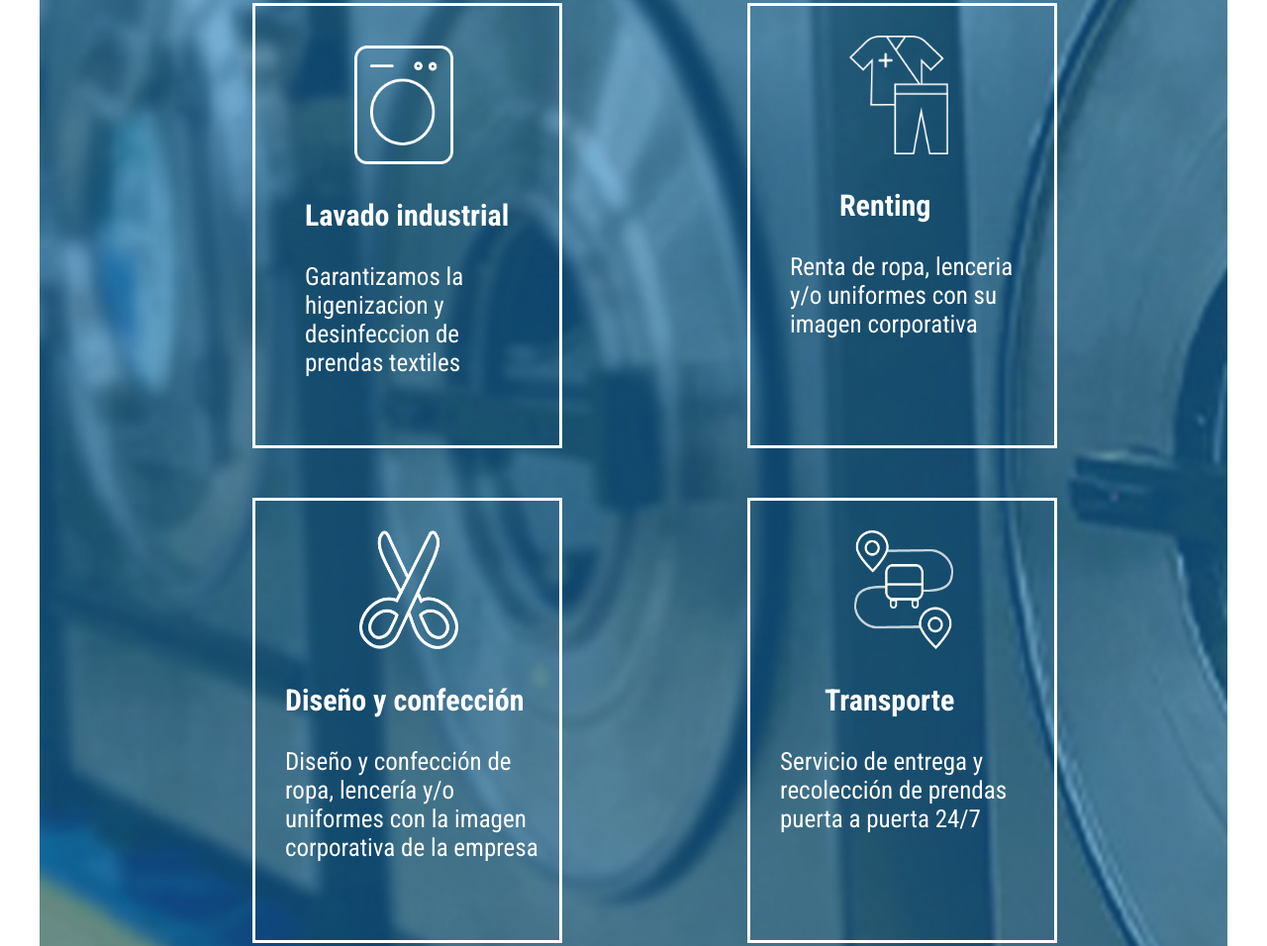
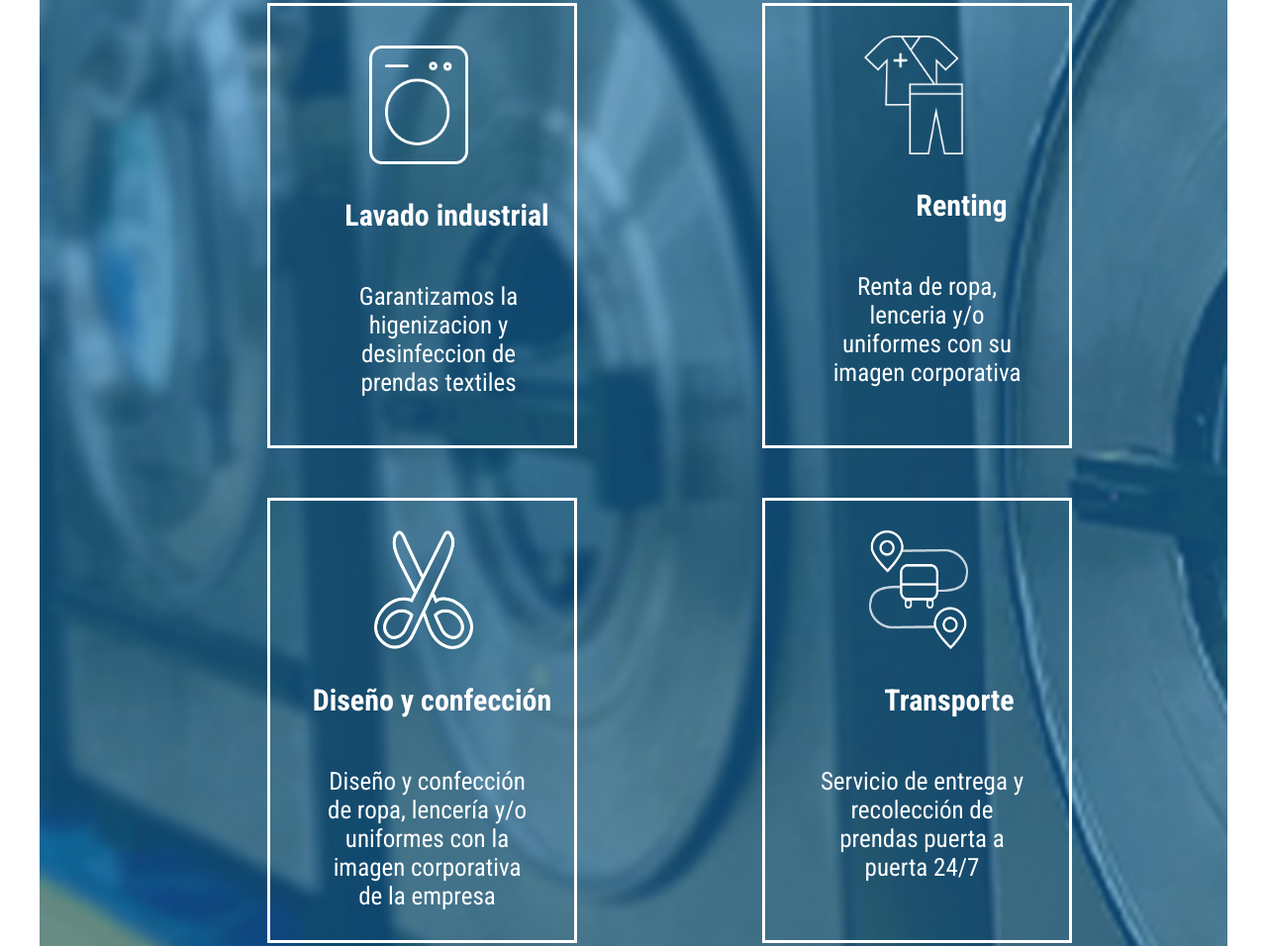
Before and after one commit to romeroc1996m/TotalCleanXpres, a plain HTML site: page index.html in a window 1280 px wide. Shown: the part 937-1893 px from the top of the page at 99% size. Drawn offline with Linux system fonts and the light colour scheme.

Commit message:
fixing sizes 375px
fixing sizes 375px

```diff
--- a/sass/components/_gallery.scss
+++ b/sass/components/_gallery.scss
@@ -25,3 +25,7 @@
     width: 320px;
     height: 320px;
 }
+
+.text1 {
+
+}
--- a/sass/components/_servicios.scss
+++ b/sass/components/_servicios.scss
@@ -8,11 +8,11 @@
 #servicios-title {
     font-family: "Roboto Condensed", serif;
     font-size: 60px;
+    text-align: center;
     color: #fff;
-    margin-top: 50px;
-    margin-left: 30px;
     grid-row: 1;
     grid-column: 1/-1;
+    margin-top: 50px;
 }
 
 #servicios1 {
@@ -21,33 +21,32 @@
     border: #fff solid 3px;
     grid-row: 1;
     margin-top: 250px;
+    margin-left: 15px;
     grid-column: 1/-1;
 }
 
 .icon1 {
-    align-items: center;
+    margin-top: 30px;
+    margin-left: 100px;
     width: 100px;
     height: 120px;
-    margin-left: 100px;
-    margin-top: 30px;
-    margin-top: 40px;
 }
 
 .title-icon1 {
     font-family: "Roboto Condensed", serif;
+    text-align: center;
     font-size: 30px;
     color: #fff;
-    margin-left: 50px;
-    margin-top: 30px;
+    margin-top: 40px;
 }
 
 .p1-desc {
     font-family: "Roboto Condensed", serif;
+    text-align: center;
     font-size: 25px;
     color: #fff;
-    justify-content: center;
-    margin-left: 50px;
-    margin-top: 30px;
+    margin-top: 10px;
+    padding: 20px;
 }
 
 #servicios2 {
@@ -57,31 +56,31 @@
     grid-row: 1;
     grid-column: 1/-1;
     margin-top: 800px;
+    margin-left: 15px;
 }
 
 .icon2 {
-    align-items: center;
+    margin-top: 30px;
+    margin-left: 100px;
     width: 100px;
     height: 120px;
-    margin-left: 75px;
-    margin-top: 30px;
 }
 
 .title-icon2 {
     font-family: "Roboto Condensed", serif;
+    text-align: center;
     font-size: 30px;
     color: #fff;
-    margin-left: 50px;
-    margin-top: 30px;
+    margin-top: 40px;
 }
 
 .p2-desc {
     font-family: "Roboto Condensed", serif;
+    text-align: center;
     font-size: 25px;
     color: #fff;
-    justify-content: center;
-    margin-left: 50px;
-    margin-top: 30px;
+    margin-top: 10px;
+    padding: 20px;
 }
 
 #servicios3 {
@@ -91,34 +90,31 @@
     grid-row: 1;
     grid-column: 1/-1;
     margin-top: 1350px;
+    margin-left: 15px;
 }
 
 .icon3 {
-    align-items: center;
+    margin-top: 30px;
+    margin-left: 100px;
     width: 100px;
     height: 120px;
-    margin-left: 75px;
-    margin-top: 30px;
     grid-row: 2;
 }
 
 .title-icon3 {
     font-family: "Roboto Condensed", serif;
+    text-align: center;
     font-size: 30px;
     color: #fff;
-    margin-left: 30px;
-    margin-right: 10px;
-    margin-top: 30px;
 }
 
 .p3-desc {
     font-family: "Roboto Condensed", serif;
+    text-align: center;
     font-size: 25px;
     color: #fff;
-    justify-content: center;
-    margin-left: 30px;
-    margin-right: 20px;
-    margin-top: 30px;
+    margin-top: 10px;
+    padding: 20px;
 }
 
 #servicios4 {
@@ -128,34 +124,32 @@
     grid-row: 1;
     grid-column: 1/-1;
     margin-top: 1900px;
+    margin-left: 15px;
 }
 
 .icon4 {
-    align-items: center;
+    margin-top: 30px;
+    margin-left: 100px;
     width: 100px;
     height: 120px;
-    margin-left: 75px;
-    margin-top: 30px;
     grid-row: 2;
 }
 
 .title-icon4 {
     font-family: "Roboto Condensed", serif;
     font-size: 30px;
+    text-align: center;
+    margin-top: 40px;
     color: #fff;
-    margin-left: 30px;
-    margin-right: 10px;
-    margin-top: 30px;
 }
 
 .p4-desc {
     font-family: "Roboto Condensed", serif;
     font-size: 25px;
+    text-align: center;
     color: #fff;
-    justify-content: center;
-    margin-left: 30px;
-    margin-right: 20px;
     margin-top: 30px;
+    padding: 20px;
 }
 
 @media screen and (min-width:768px) {
```
Also changed, not shown: css/main.css, 1 other file.
